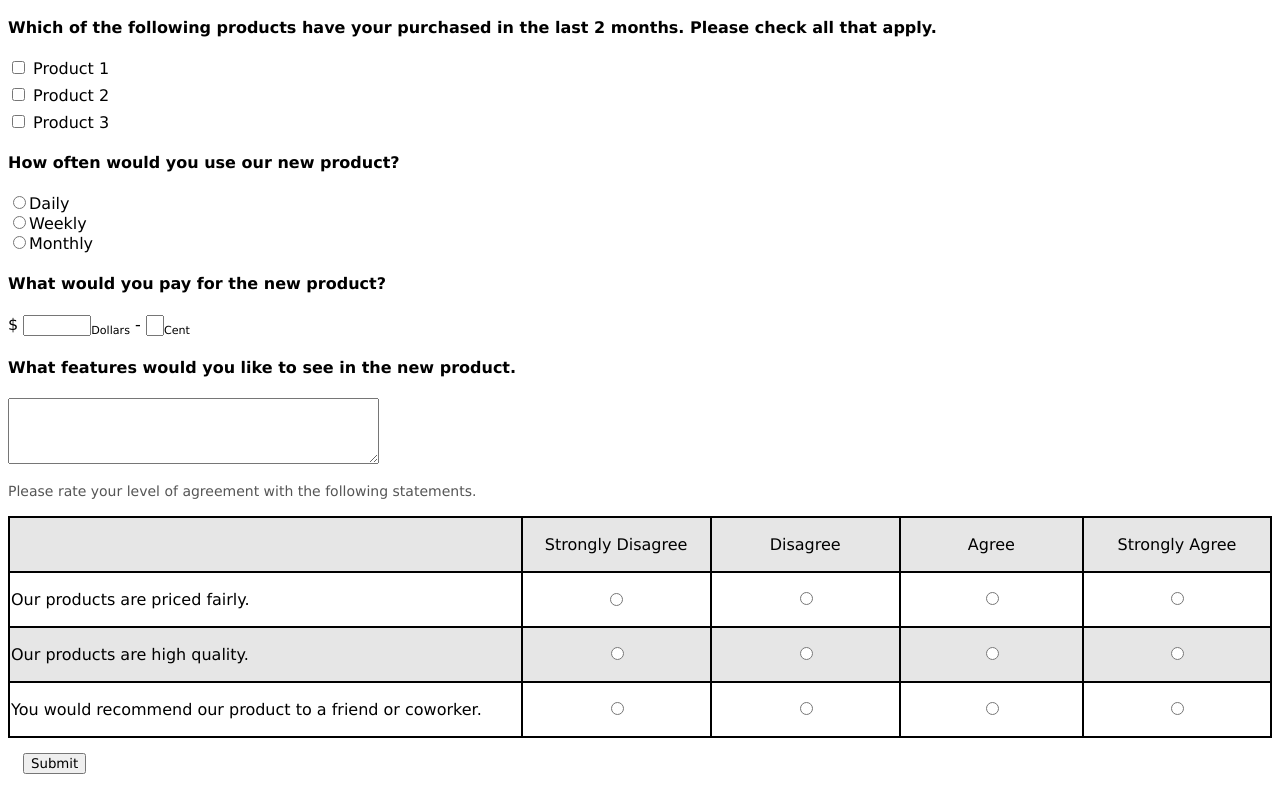
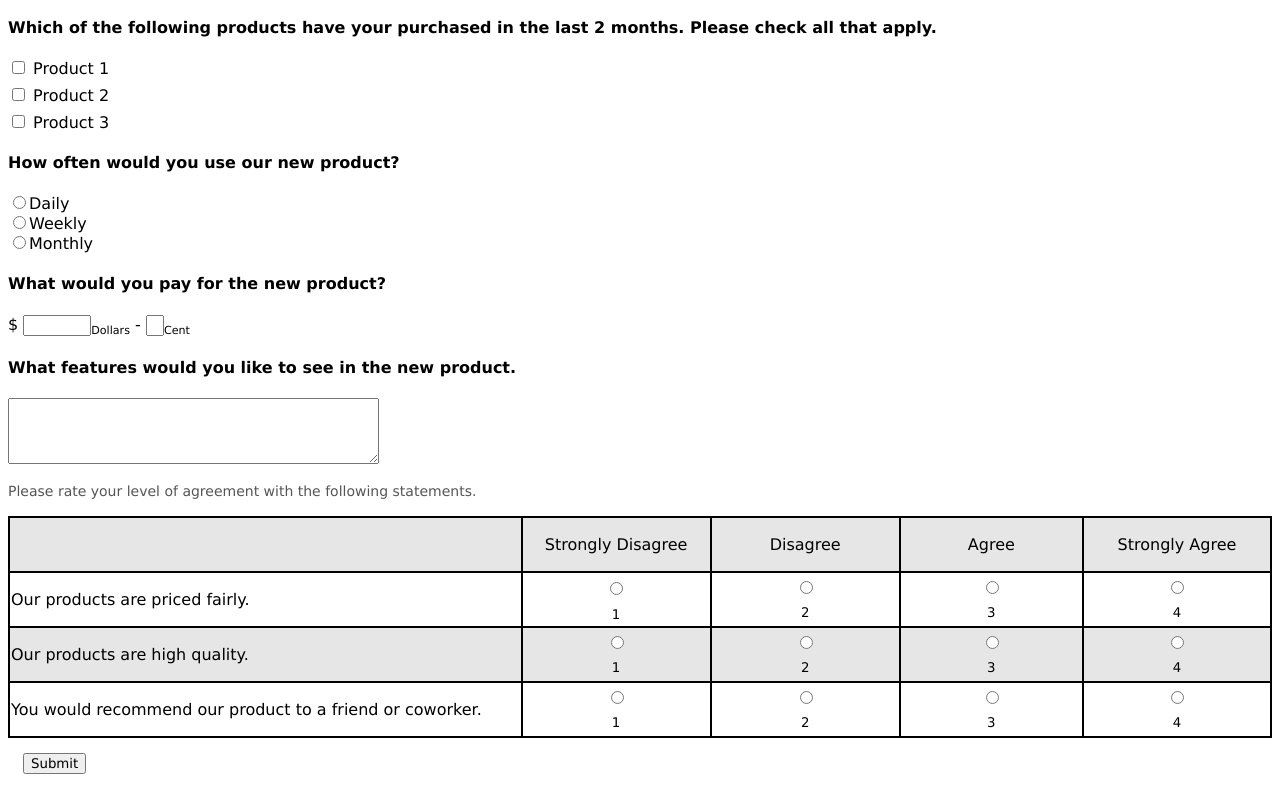
Before and after one commit to BinTran8122k4/A1222I1_TranAnhTuan_baitapvathuchanh, a plain HTML site: page ss5_Form,Table/BaiTap/TaoFormLaySurveyKhachHang.html in a window 1280 px wide. Shown: the part 441-1238 px from the top of the page. Drawn offline with Linux system fonts and the light colour scheme.

Commit message:
Nopbaitap_13/1lan4

```diff
--- a/ss5_Form,Table/BaiTap/TaoFormLaySurveyKhachHang.html
+++ b/ss5_Form,Table/BaiTap/TaoFormLaySurveyKhachHang.html
@@ -76,28 +76,52 @@
         </tr>
         <tr style="background-color: white">
             <td><p>Our products are priced fairly.</p>	</td>
-            <td style="text-align: center"><input type="radio" name="rate" style="margin: 5px"></td>
-            <td style="text-align: center"><input type="radio" name="rate" ></td>
-            <td style="text-align: center"><input type="radio" name="rate" ></td>
-            <td style="text-align: center"><input type="radio" name="rate" ></td>
+            <td style="text-align: center"><input type="radio" name="rate" style="margin: 5px"><br>
+            <sub>1</sub>
+            </td>
+            <td style="text-align: center"><input type="radio" name="rate" ><br>
+                <sub>2</sub>
+            </td>
+            <td style="text-align: center"><input type="radio" name="rate" ><br>
+                <sub>3</sub>
+            </td>
+            <td style="text-align: center"><input type="radio" name="rate" ><br>
+            <sub>4</sub>
+            </td>
 
 
         </tr>
         <tr style="background-color: #e6e6e6">
             <td><p>Our products are high quality.	</p>	</td>
-            <td style="text-align: center"><input type="radio" name="rate" ></td>
-            <td style="text-align: center"><input type="radio" name="rate" ></td>
-            <td style="text-align: center"><input type="radio" name="rate" ></td>
-            <td style="text-align: center"><input type="radio" name="rate" ></td>
+            <td style="text-align: center"><input type="radio" name="rate" ><br>
+            <sub>1</sub>
+            </td>
+            <td style="text-align: center"><input type="radio" name="rate" ><br>
+            <sub>2</sub>
+            </td>
+            <td style="text-align: center"><input type="radio" name="rate" ><br>
+                <sub>3</sub>
+            </td>
+            <td style="text-align: center"><input type="radio" name="rate" ><br>
+                <sub>4</sub>
+            </td>
 
 
         </tr>
         <tr  style="background-color: white">
             <td ><p>You would recommend our product to a friend or coworker.	</p>	</td>
-            <td style="text-align: center"><input type="radio" name="rate" ></td>
-            <td style="text-align: center"><input type="radio" name="rate" ></td>
-            <td style="text-align: center"><input type="radio" name="rate" ></td>
-            <td style="text-align: center"><input type="radio" name="rate" ></td>
+            <td style="text-align: center"><input type="radio" name="rate" ><br>
+              <sub>1</sub>
+            </td>
+            <td style="text-align: center"><input type="radio" name="rate" ><br>
+                <sub>2</sub>
+            </td>
+            <td style="text-align: center"><input type="radio" name="rate" ><br>
+                <sub>3</sub>
+            </td>
+            <td style="text-align: center"><input type="radio" name="rate" ><br>
+                <sub>4</sub>
+            </td>
 
 
         </tr>
```
